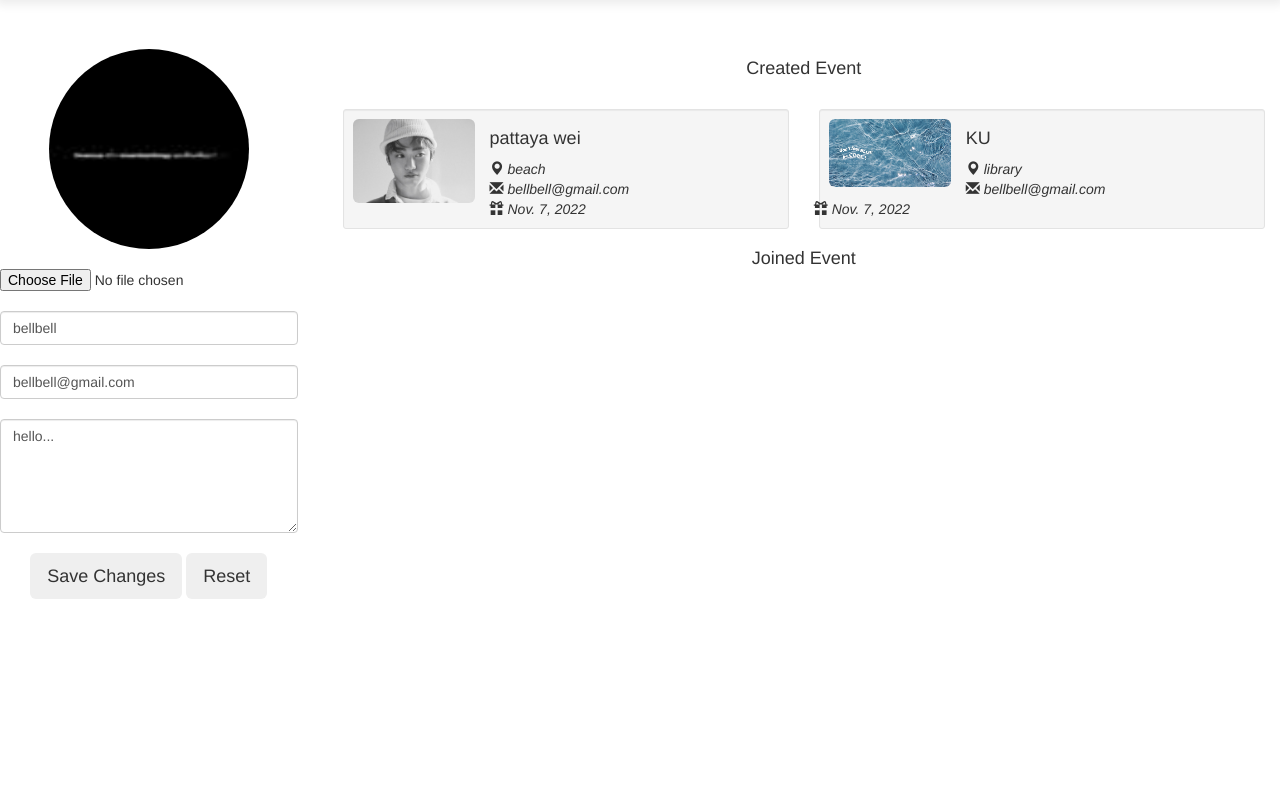
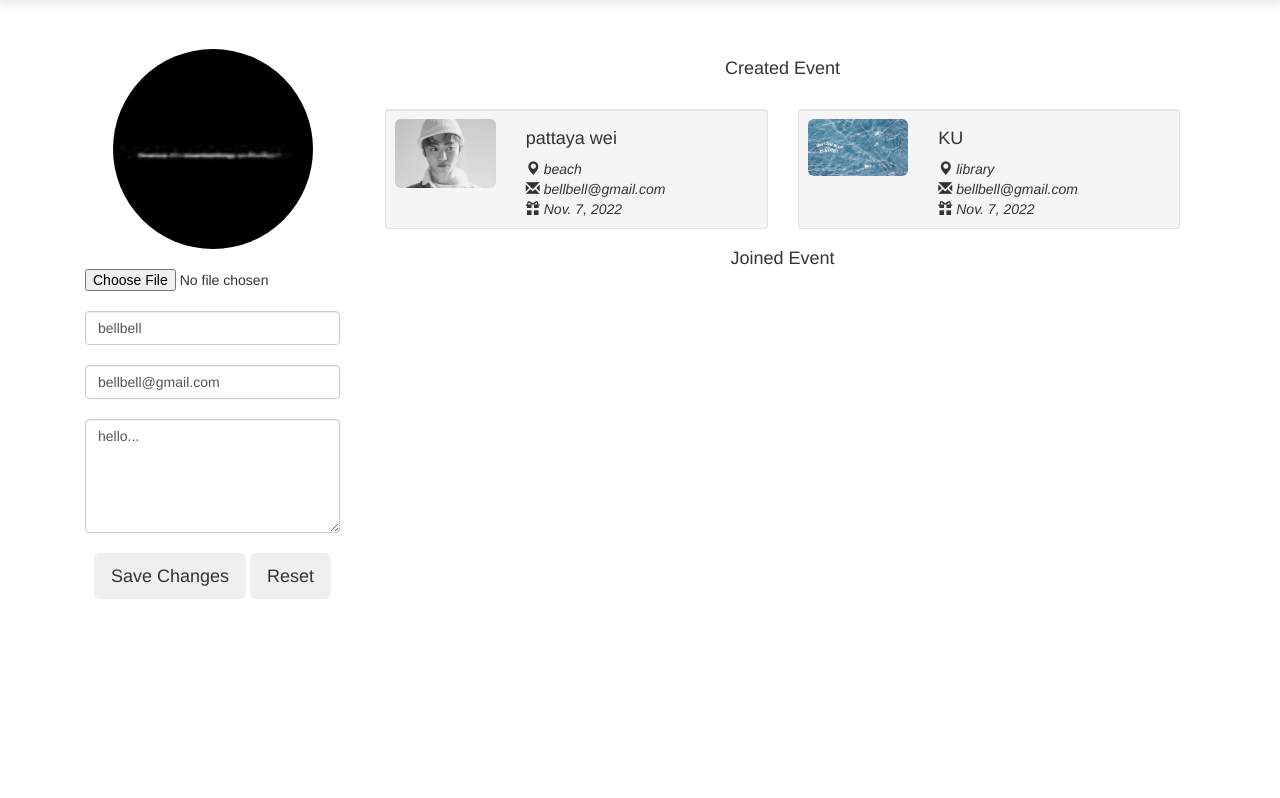
Before and after one commit to ISP-Hello-Buddy/Hello-Buddy, a Django app: page /profile-user in a window 1280 px wide. Shown: the part 51-849 px from the top of the page. Run offline with Django 4.2, Linux system fonts and the light colour scheme; a user stored in the database is signed in; data comes from the database, SQL or seed files in the repository; some libraries are stand-ins or nearby versions.

Commit message:
reformat profile page

```diff
--- a/Hello_Buddy/templates/Hello_Buddy/profile_user.html
+++ b/Hello_Buddy/templates/Hello_Buddy/profile_user.html
@@ -2,7 +2,7 @@
 
 {% block content %}
 
-<div class="row" style="margin-top:100px">
+<div class="container" style="margin-top:100px">
     <!--profile-->
     <form action='{% url "profile-user" %}' method='POST' enctype="multipart/form-data" class="col-sm-3">
         {% csrf_token %}
@@ -41,12 +41,14 @@
                         <img src="{{i.event.image_upload.url}}" alt=""
                              class="img-rounded img-responsive" width="142" height="98"/>
                     </div>
-                    <h4 class="col-sm-19">{{ i.event.name }}</h4>
+                    <div class="col-sm-8">
+                        <h4>{{ i.event.name }}</h4>
                         <i><span class="glyphicon glyphicon-map-marker"></span> {{ i.event.place }}</i>
                         <nav></nav>
                         <i><span class="glyphicon glyphicon-envelope"></span> {{ i.user.email}}</i>
                         <nav></nav>
                         <i><span class="glyphicon glyphicon-gift"></span> {{ i.event.date}}</i>
+                    </div>
                 </div>
             </div>
         </div>
@@ -63,6 +65,7 @@
     <!--joined event-->
     <div class="col-sm-9">
         {% for i in joined_events %}
+
         <div class="col-sm-6">
             <div class="well well-sm">
                 <div class="row">
@@ -70,6 +73,7 @@
                         <img src="{{i.event.image_upload.url}}" alt=""
                              class="img-rounded img-responsive" width="142" height="98"/>
                     </div>
+                    <div class="col-sm-8">
                         <h4 class="col-sm-19">{{ i.event.name }}</h4>
                         <i><span class="glyphicon glyphicon-map-marker"></span> {{ i.event.place }}</i>
                         <nav></nav>
@@ -78,6 +82,7 @@
                         <i><span class="glyphicon glyphicon-gift"></span> {{ i.event.date}}</i>
                     </div>
                 </div>
+            </div><!---->
         </div>
         {% endfor %}
     </div>
```
Lines whose indentation alone changed are shown as unchanged.
